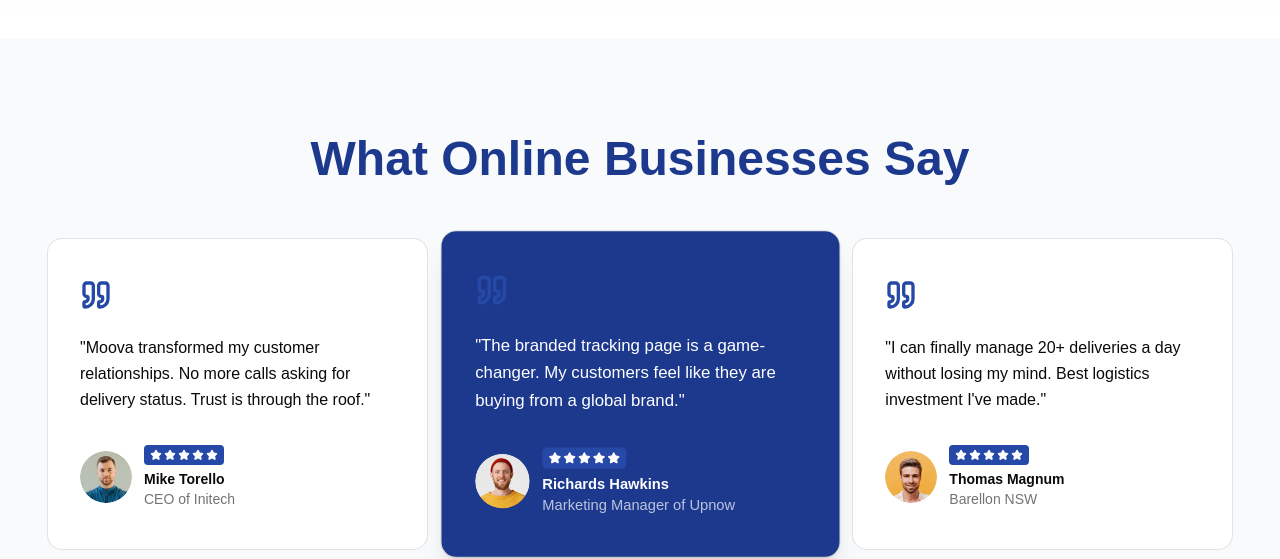
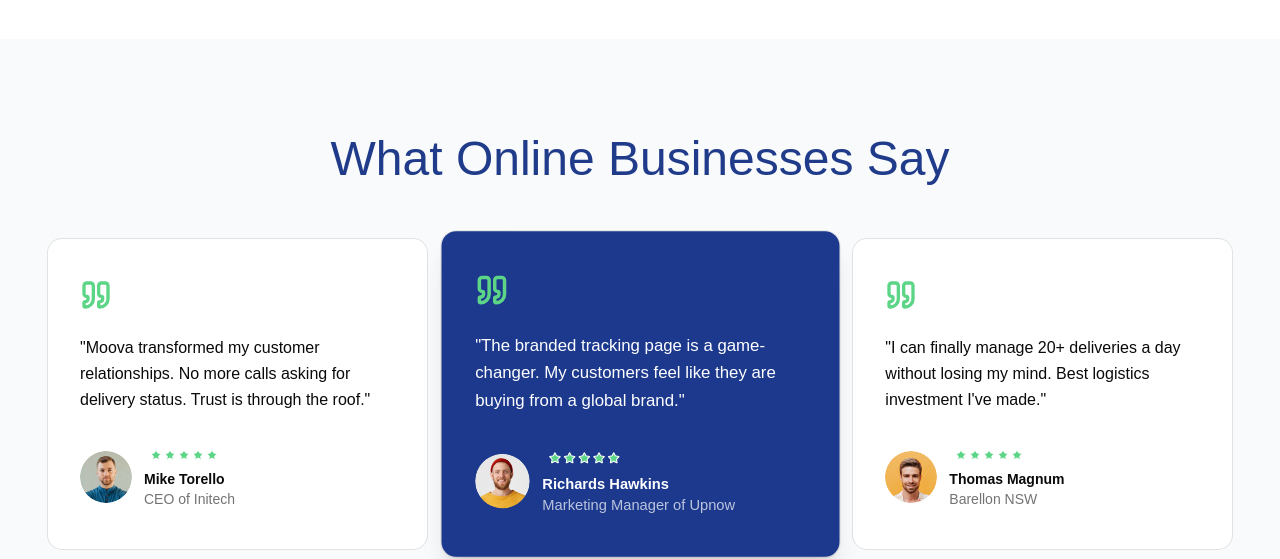
Before and after one commit to alobit21/Moova-Web, a React (Vite) app: page / in a window 1280 px wide. Shown: the part 8780-9339 px from the top of the page. Built offline with nearby package versions, Linux system fonts and the light colour scheme.

Commit message:
style(landing): refresh testimonials star color and heading typography

```diff
--- a/src/features/landing/sections/Testimonials.tsx
+++ b/src/features/landing/sections/Testimonials.tsx
@@ -33,9 +33,9 @@ const TESTIMONIALS = [
 
 function StarRating() {
   return (
-    <div className="flex w-fit items-center gap-0.5 rounded bg-brand px-1.5 py-1">
+    <div className="flex w-fit items-center gap-0.5 rounded  px-1.5 py-1">
       {Array.from({ length: 5 }).map((_, i) => (
-        <Star key={i} className="h-3 w-3 fill-white text-white" />
+        <Star key={i} className="h-3 w-3 fill-[#5DD586] text-white" />
       ))}
     </div>
   )
@@ -45,7 +45,7 @@ export function Testimonials() {
   return (
     <section id="testimonials" className="bg-slate-50 py-24">
       <div className="mx-auto max-w-7xl px-6 lg:px-12">
-        <h2 className="text-center text-4xl font-extrabold text-blue-900 sm:text-5xl">
+        <h2 className="text-center text-4xl font-instrument text-[#1F3B89] sm:text-5xl">
           What Online Businesses Say
         </h2>
 
@@ -60,7 +60,7 @@ export function Testimonials() {
               }
             >
               <CardContent className="px-8">
-                <Quote className="h-8 w-8 text-brand" strokeWidth={2.5} />
+                <Quote className="h-8 w-8 text-[#5DD586]" strokeWidth={2.5} />
 
                 <p
                   className={`mt-6 text-base leading-relaxed ${
@@ -74,7 +74,7 @@ export function Testimonials() {
                   <img
                     src={t.avatar}
                     alt={t.name}
-                    className="h-[52px] w-[52px] rounded-full object-cover"
+                    className="h-13 w-13 rounded-full object-cover"
                   />
                   <div>
                     <StarRating />
```
